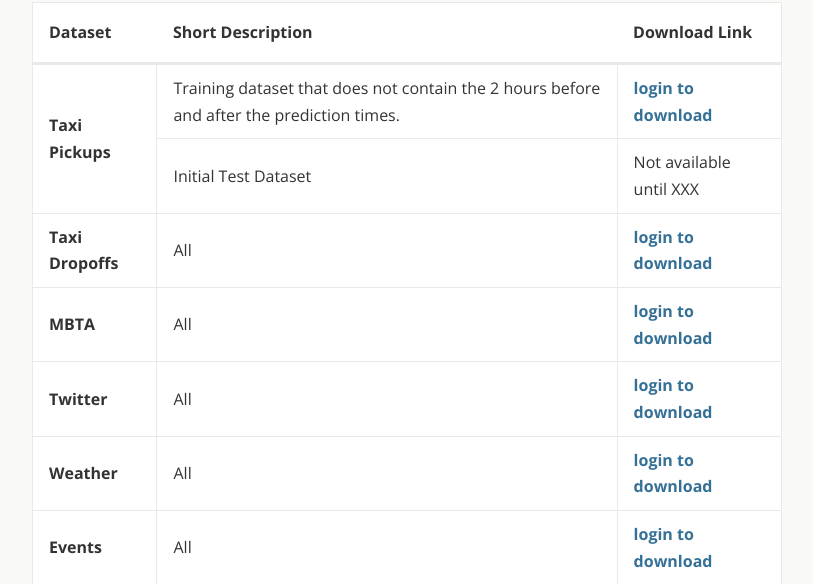
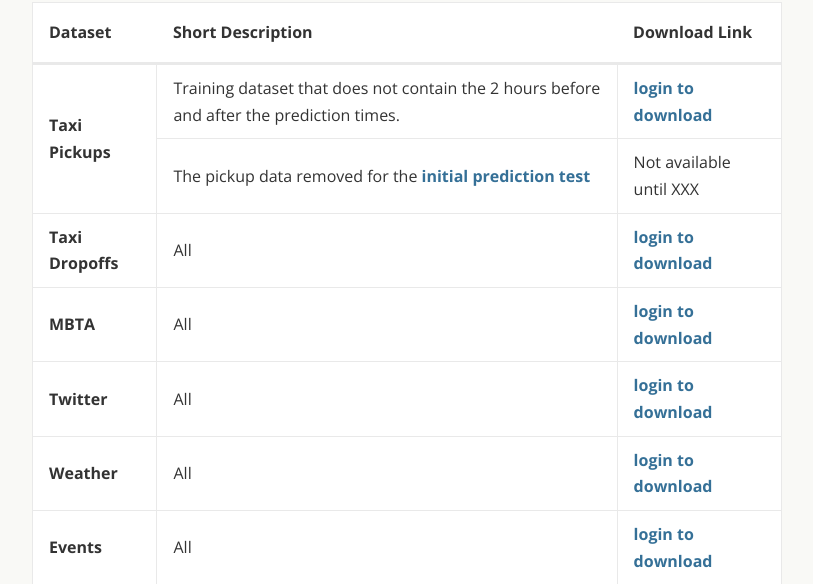
Before and after one commit to mitdbg/bigdata, a Django app: template src/website/templates/home/datasets.html in a window 1280 px wide. Shown: the part 537-1121 px from the top of the page, without its empty margins (233-1046 px from the left). Run offline with Django 3.2, Linux system fonts and the light colour scheme; the template is opened without the code that fills it, so the values that code supplies are empty; parts of the project's set-up code (start-up, migrations or seed data) failed here and were passed over; some web fonts are replaced.

Commit message:
more info on dataset

```diff
--- a/src/website/templates/home/datasets.html
+++ b/src/website/templates/home/datasets.html
@@ -30,7 +30,7 @@
       <td>{% if user.is_authenticated %}<a href="/download/pickups_train.csv.gz">pickups_train.csv.gz (75MB)</a>{%else%}<a href="/accounts/login">login to download</a>{% endif %}</td>
     </tr>
     <tr>
-      <td>Initial Test Dataset</td>
+      <td>The pickup data removed for the <a href="/prediction_test1">initial prediction test</a></td>
       <td>Not available until XXX</td>
     </tr>
     <tr>
```
